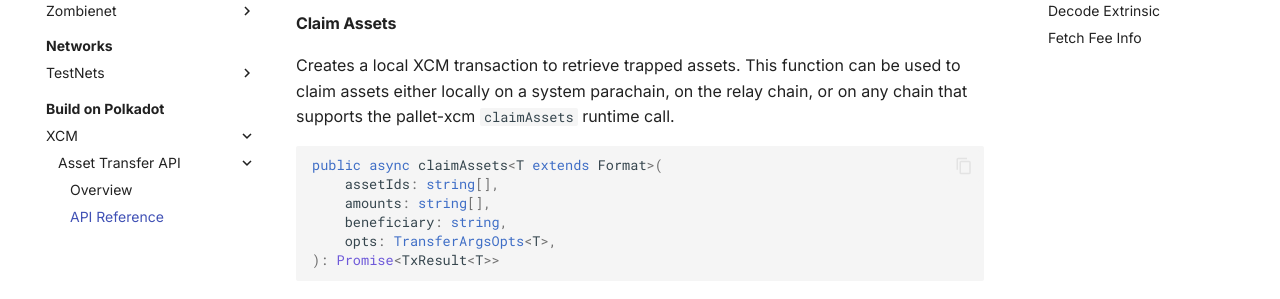
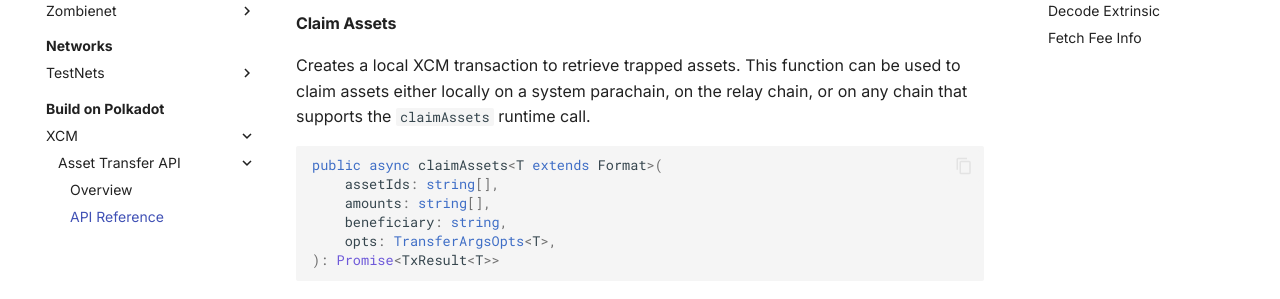
Before and after one commit to papermoonio/polkadot-ecosystem-docs-draft, an MkDocs documentation site: the page built from docs/build-on-polkadot/xcm/asset-transfer-api/reference.md, in a window 1280 px wide and 900 px high, scrolled down 1089 px. Shown: the part 205-504 px from the top of the window. Built offline with MkDocs 1.6.1 and Material for MkDocs 9.7.7, drawn with Linux system fonts in a browser that asks for light colours.

Commit message:
Fix descriptions

````diff
--- a/docs/build-on-polkadot/xcm/asset-transfer-api/reference.md
+++ b/docs/build-on-polkadot/xcm/asset-transfer-api/reference.md
@@ -104,7 +104,7 @@ public async createTransferTransaction<T extends Format>(
 
 #### Claim Assets
 
-Creates a local XCM transaction to retrieve trapped assets. This function can be used to claim assets either locally on a system parachain, on the relay chain, or on any chain that supports the pallet-xcm `claimAssets` runtime call.
+Creates a local XCM transaction to retrieve trapped assets. This function can be used to claim assets either locally on a system parachain, on the relay chain, or on any chain that supports the `claimAssets` runtime call.
 
 
 ```ts
````
Also changed, not shown: other parts of docs/build-on-polkadot/xcm/asset-transfer-api/reference.md (+1 -1 lines).
